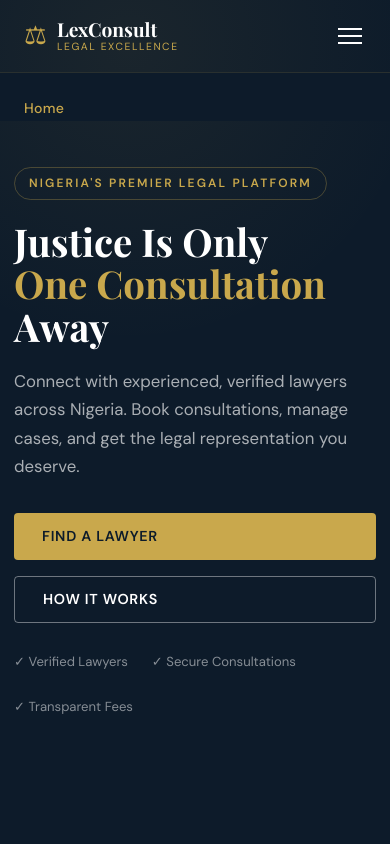
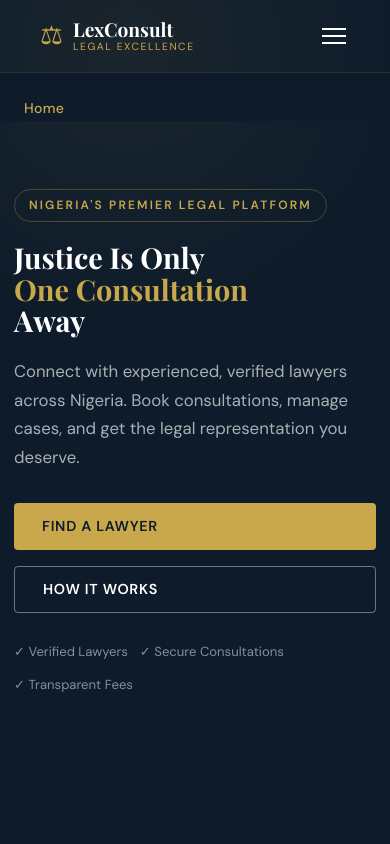
Before and after one commit to Consult-teck/Lexconsult-, a React (Create React App) app: page / in a window 390 px wide. Shown: the top 844 px of the page. Built offline with nearby package versions, Linux system fonts and the light colour scheme.

Commit message:
Fix mobile overflow - navbar and hero

```diff
--- a/src/components/Navbar.css
+++ b/src/components/Navbar.css
@@ -217,3 +217,21 @@
   .user-dropdown { position: static; display: none; }
   .nav-user:hover .user-dropdown { display: block; }
 }
+
+/* Mobile fix for navbar */
+@media (max-width: 768px) {
+  .nav-inner {
+    width: 100%;
+    max-width: 100%;
+    padding: 0 16px;
+    overflow-x: hidden;
+  }
+
+  .nav-links {
+    width: 100%;
+  }
+
+  .navbar {
+    overflow-x: hidden;
+  }
+}
--- a/src/pages/Home.css
+++ b/src/pages/Home.css
@@ -194,7 +194,7 @@
 .steps {
   display: grid;
   grid-template-columns: repeat(4, 1fr);
-  gap: 28px;overflow: hidden;
+  gap: 32px;
 }
 .step { padding: 28px 20px; background: rgba(255,255,255,0.04); border-radius: 8px; border: 1px solid rgba(201,168,76,0.12); }
 .step-num { font-family: 'Playfair Display', serif; font-size: 2.5rem; font-weight: 900; color: rgba(201,168,76,0.25); display: block; margin-bottom: 8px; }
@@ -230,35 +230,46 @@
   .hero-visual { display: none; }
   .steps { grid-template-columns: repeat(2, 1fr); }
 }
+@media (max-width: 768px) {
+  .hero {
+    padding: 90px 16px 50px !important;
+    overflow: hidden !important;
+    width: 100% !important;
+  }
+  .hero h1 { font-size: clamp(1.8rem, 7vw, 2.5rem); }
+  .hero-cta { flex-direction: column; }
+  .hero-trust { gap: 12px; }
+  .steps {
+    grid-template-columns: 1fr !important;
+    overflow: hidden !important;
+    width: 100% !important;
+  }
+  .stats-bar .container { flex-wrap: wrap; }
+  .stat-item { flex: 1 1 45%; border-right: none; border-bottom: 1px solid var(--border); }
+  .cta-banner { padding: 48px 16px; }
+  .cta-banner div { flex-direction: column; align-items: center; }
+}
 @media (max-width: 600px) {
-  .hero { padding: 100px 20px 60px; }
+  .hero { padding: 90px 14px 48px !important; }
   .stats-bar .container { flex-wrap: wrap; }
   .stat-item { flex: 1 1 40%; border-right: none; border-bottom: 1px solid var(--border); }
-  .steps { grid-template-columns: 1fr; }
+  .steps { grid-template-columns: 1fr !important; }
 }
 
+/* Mobile fix for navbar */
 @media (max-width: 768px) {
-  .steps {
-    grid-template-columns: 1fr !important;
-    overflow: hidden;
+  .nav-inner {
+    width: 100%;
+    max-width: 100%;
+    padding: 0 16px;
+    overflow-x: hidden;
   }
 
-  .hero {
-    overflow: hidden;
-    padding: 90px 16px 50px !important;
+  .nav-links {
+    width: 100%;
   }
 
-  .hero-cta {
-    flex-direction: column;
-  }
-
-  .stats-bar .container {
-    flex-wrap: wrap;
-  }
-
-  .stat-item {
-    flex: 1 1 45%;
-    border-right: none;
-    border-bottom: 1px solid var(--border);
+  .navbar {
+    overflow-x: hidden;
   }
 }
--- a/src/styles/global.css
+++ b/src/styles/global.css
@@ -220,7 +220,7 @@ input, textarea, select {
 }
 
 /* Container */
-.container { max-width: 1200px; margin: 0 auto; padding: 0 24px; }
+.container { max-width: 1200px; margin: 0 auto; padding: 0 24px; overflow-x: hidden;}
 
 /* Badge */
 .badge {
```
